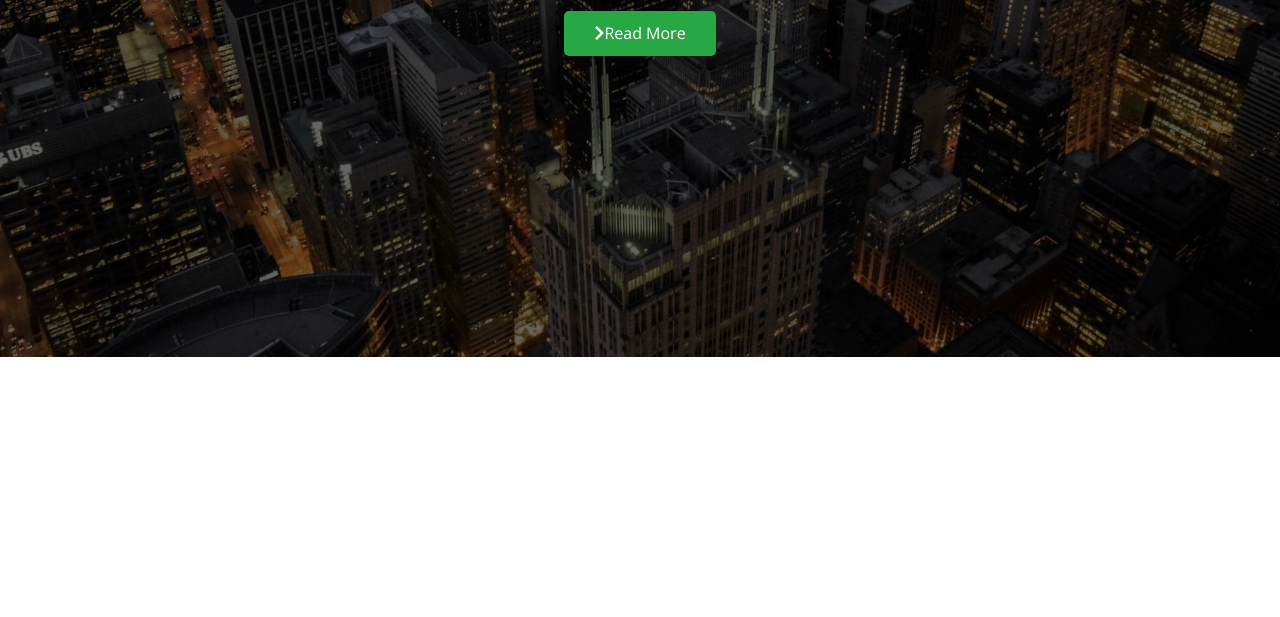
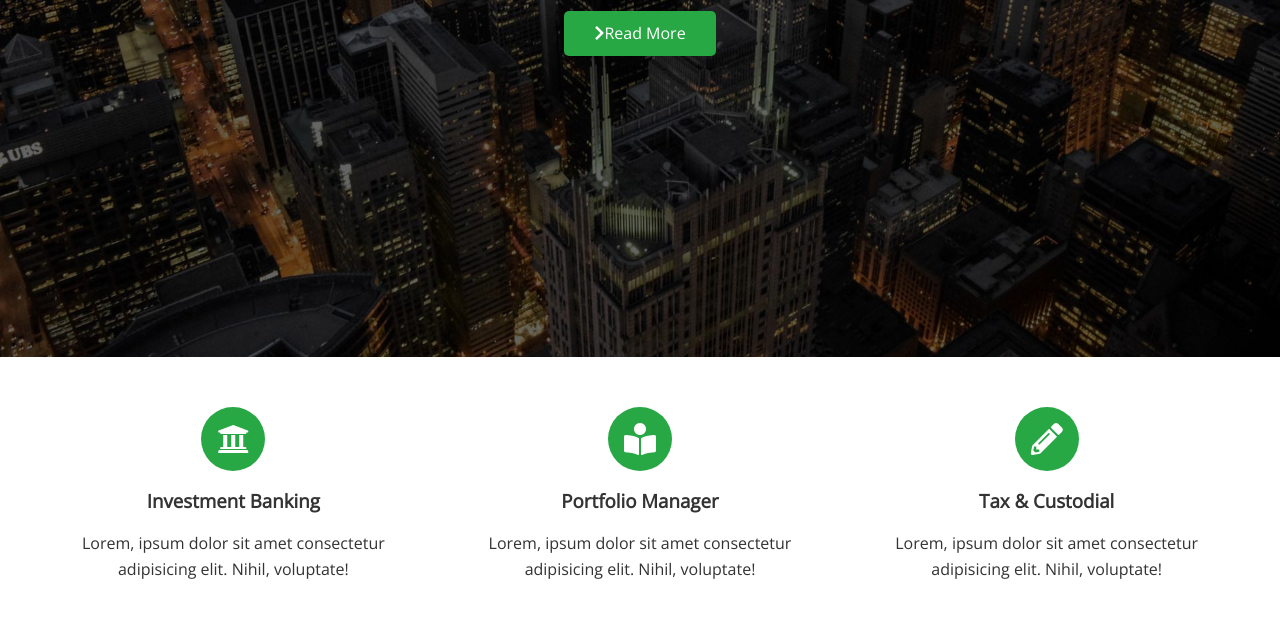
Before and after one commit to brutalv4/html-course, a plain HTML site: page edgeledger_website/index.html in a window 1280 px wide. Shown: the part 443-1060 px from the top of the page. Before the commit the page ends 800 px from the top, so only its background shows below. Drawn offline with nearby package versions, Linux system fonts and the light colour scheme.

Commit message:
Update EdgeLedger

```diff
--- a/edgeledger_website/css/style.css
+++ b/edgeledger_website/css/style.css
@@ -110,3 +110,21 @@ img {
   max-width: 600px;
   margin: 20px 0 30px;
 }
+
+/* Icons */
+.icons {
+  padding: 30px;
+}
+
+.icons h3 {
+  font-weight: bold;
+  margin-bottom: 15px;
+}
+
+.icons i {
+  background-color: #28a745;
+  color: #ffffff;
+  padding: 1rem;
+  border-radius: 50%;
+  margin-bottom: 15px;
+}
--- a/edgeledger_website/css/utilities.css
+++ b/edgeledger_website/css/utilities.css
@@ -39,3 +39,16 @@
   background: #f4f4f4;
   color: #333;
 }
+
+/* Flex items */
+.flex-items {
+  display: flex;
+  text-align: center;
+  justify-content: center;
+  text-align: center;
+  height: 100%;
+}
+
+.flex-items > div {
+  padding: 20px;
+}
--- a/edgeledger_website/index.html
+++ b/edgeledger_website/index.html
@@ -38,5 +38,52 @@
         >
       </div>
     </header>
+
+    <main>
+      <!-- About: Icons -->
+      <section id="about" class="icons bg-light">
+        <div class="flex-items">
+          <div>
+            <i class="fas fa-university fa-2x"></i>
+            <div>
+              <h3>
+                Investment Banking
+              </h3>
+              <p>
+                Lorem, ipsum dolor sit amet consectetur adipisicing elit. Nihil,
+                voluptate!
+              </p>
+            </div>
+          </div>
+          <div>
+            <i class="fas fa-book-reader fa-2x"></i>
+            <div>
+              <h3>
+                Portfolio Manager
+              </h3>
+              <p>
+                Lorem, ipsum dolor sit amet consectetur adipisicing elit. Nihil,
+                voluptate!
+              </p>
+            </div>
+          </div>
+          <div>
+            <i class="fas fa-pencil-alt fa-2x"></i>
+            <div>
+              <h3>
+                Tax & Custodial
+              </h3>
+              <p>
+                Lorem, ipsum dolor sit amet consectetur adipisicing elit. Nihil,
+                voluptate!
+              </p>
+            </div>
+          </div>
+        </div>
+      </section>
+
+      <!-- About:Solutions -->
+      <section class="solutions flex-columns"></section>
+    </main>
   </body>
 </html>
```
